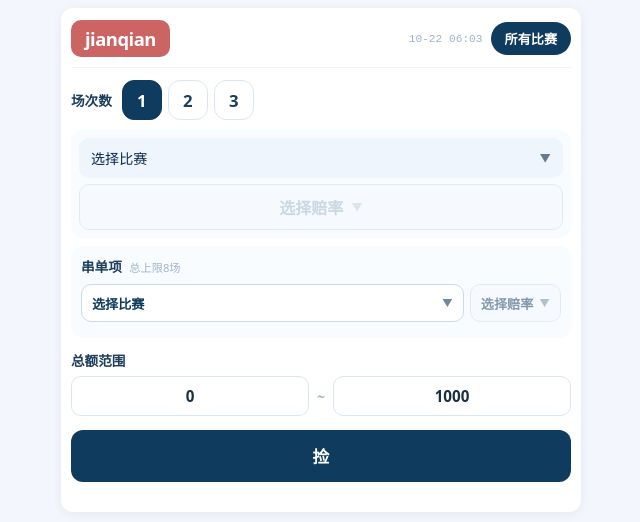
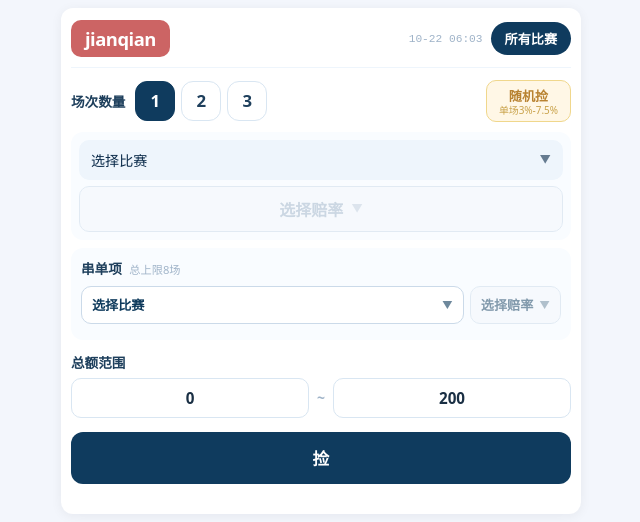
Before and after one commit to AA-XING/jianqian, a Vue app: page / in a window 1280 px wide. Shown: the top 522 px of the page, without its empty margins (319-959 px from the left). Built offline with nearby package versions, Linux system fonts and the light colour scheme.

Commit message:
random jian

```diff
--- a/src/components/ConfigPanel.vue
+++ b/src/components/ConfigPanel.vue
@@ -1,6 +1,10 @@
 <template>
   <div class="config-panel">
-    <MatchCountSelector v-model="matchCount" @update:modelValue="onMatchCountChange" />
+    <MatchCountSelector
+      v-model="matchCount"
+      @update:modelValue="onMatchCountChange"
+      @random-pick="onRandomPick"
+    />
 
     <MatchRow
       v-for="(row, index) in rows"
@@ -105,7 +109,7 @@ function onParlayUpdate(items) {
 }
 
 const amountMin = ref(0)
-const amountMax = ref(1000)
+const amountMax = ref(200)
 
 const singleMatchWarning = computed(() => {
   if (rows.length !== 1) return ''
@@ -308,6 +312,77 @@ defineExpose({
   setAmountRange,
   calculate
 })
+
+function onRandomPick() {
+  // 1. 筛选非让球的比赛
+  const parlayGroupIds = props.parlayItems
+    .filter(it => it.groupId)
+    .map(it => String(it.groupId))
+
+  const candidates = (props.matchesData || []).filter(m => {
+    // if (m.poolType !== 'had') return false
+    if (!m.odds) return false
+    // ★ 排除串买已选的场次
+    if (parlayGroupIds.includes(String(m.groupId))) return false
+    const maxWL = Math.max(m.odds.win, m.odds.lose)
+    return maxWL > 5 && maxWL <= 6.3
+  })
+
+  if (candidates.length < matchCount.value) {
+    alert(`符合筛选条件的比赛不足 ${matchCount.value} 场（当前只有 ${candidates.length} 场）`)
+    return
+  }
+
+  // 2. 随机选取
+  const shuffled = [...candidates]
+  for (let i = shuffled.length - 1; i > 0; i--) {
+    const j = Math.floor(Math.random() * (i + 1))
+    ;[shuffled[i], shuffled[j]] = [shuffled[j], shuffled[i]]
+  }
+  const picked = shuffled.slice(0, matchCount.value)
+
+  // 3. 填充 rows
+  matchCount.value = picked.length
+  onMatchCountChange(picked.length)
+
+  for (let i = 0; i < picked.length; i++) {
+    const match = picked[i]
+    const newRow = createEmptyRow()
+
+    newRow.matchId = match.id
+    newRow.groupId = match.groupId
+    newRow.poolType = match.poolType
+    newRow.poolLabel = match.poolLabel
+    newRow.matchName = match.name
+    newRow.matchNo = match.matchNo
+    newRow.bettingSingle = match.bettingSingle
+    newRow.goalLine = match.goalLine ?? 0
+    newRow.odds = { ...match.odds }
+
+    // 4. 判断 comboType
+    // 胜赔率 > 负赔率 → pl（平负）
+    // 否则 → wp（胜平）
+    const comboType = match.odds.win > match.odds.lose ? 'pl' : 'wp'
+    newRow.comboType = comboType
+
+    // 计算 odds1 / odds2
+    if (comboType === 'pl') {
+      newRow.odds1 = { label: '平', value: match.odds.draw }
+      newRow.odds2 = { label: '负', value: match.odds.lose }
+    } else {
+      newRow.odds1 = { label: '胜', value: match.odds.win }
+      newRow.odds2 = { label: '平', value: match.odds.draw }
+    }
+
+    rows[i] = newRow
+  }
+
+  // 5. 触发计算
+  // 稍微延迟，等 Vue 更新 DOM
+  setTimeout(() => {
+    onCalculate()
+  }, 100)
+}
 </script>
 
 <style scoped>
--- a/src/components/MatchCountSelector.vue
+++ b/src/components/MatchCountSelector.vue
@@ -1,6 +1,6 @@
 <template>
   <div class="row">
-    <div class="label">场次数</div>
+    <div class="label">场次数量</div>
     <div class="match-count">
       <button
         v-for="num in 3"
@@ -11,12 +11,20 @@
         {{ num }}
       </button>
     </div>
+
+    <!-- ★ 随机捡按钮 -->
+    <button class="btn-random" @click="$emit('random-pick')">
+      <span>随机捡</span>
+      <span class="random-hint">单场3%-7.5%</span>
+    </button>
   </div>
 </template>
 
 <script setup>
-defineProps({ modelValue: { type: Number, default: 1 } })
-defineEmits(['update:modelValue'])
+defineProps({
+  modelValue: { type: Number, default: 1 }
+})
+defineEmits(['update:modelValue', 'random-pick'])
 </script>
 
 <style scoped>
@@ -53,4 +61,37 @@ defineEmits(['update:modelValue'])
   border-color: #0f3b5e;
   color: white;
 }
+
+/* ★ 随机捡按钮 */
+.btn-random {
+  display: inline-flex;
+  flex-direction: column;
+  align-items: center;
+  gap: 1px;
+  margin-left: auto;
+  background: #fff7e6;
+  border: 1px solid #f0d78c;
+  border-radius: 10px;
+  padding: 5px 12px;
+  cursor: pointer;
+  transition: all 0.15s;
+}
+
+.btn-random:hover {
+  background: #fdebc8;
+  border-color: #e6a23c;
+}
+
+.btn-random > span:first-child {
+  font-size: 0.82rem;
+  font-weight: 700;
+  color: #b88230;
+}
+
+.random-hint {
+  font-size: 0.62rem;
+  color: #c9a24a;
+  font-weight: 500;
+  line-height: 1;
+}
 </style>
--- a/src/components/MatchSelectModal.vue
+++ b/src/components/MatchSelectModal.vue
@@ -592,14 +592,14 @@ function goalClass(gl) {
   border-radius: 12px;
   font-weight: 900;
   color: #0f3b5e;
-  font-size: 0.86rem;
+  font-size: 0.94rem;
   font-family: ui-monospace, monospace;
   flex-shrink: 0;
   white-space: nowrap;
 }
 .odds-tag em {
   font-style: normal;
-  font-size: 0.66rem;
+  font-size: 0.82rem;
   color: #7e94aa;
   font-weight: 500;
 }
--- a/src/components/OddsModal.vue
+++ b/src/components/OddsModal.vue
@@ -322,14 +322,14 @@ function goalClass(gl) {
   border-radius: 10px;
   font-weight: 800;
   color: #0f3b5e;
-  font-size: 0.82rem;               /* ★ 0.78rem → 0.74rem */
+  font-size: 0.94rem;               /* ★ 0.78rem → 0.74rem */
   font-family: ui-monospace, monospace;
   flex-shrink: 0;
   white-space: nowrap;
 }
 .odds-tag em {
   font-style: normal;
-  font-size: 0.58rem;               /* ★ 0.62rem → 0.58rem */
+  font-size: 0.82rem;               /* ★ 0.62rem → 0.58rem */
   color: #7e94aa;
   font-weight: 500;
 }
@@ -412,11 +412,11 @@ function goalClass(gl) {
 @media (max-width: 400px) {
   .odds-tag {
     padding: 2px 4px;
-    font-size: 0.7rem;
+    font-size: 0.84rem;
     gap: 0;
   }
   .odds-tag em {
-    font-size: 0.55rem;
+    font-size: 0.65rem;
   }
   .single-badge {
     width: 14px;
```
